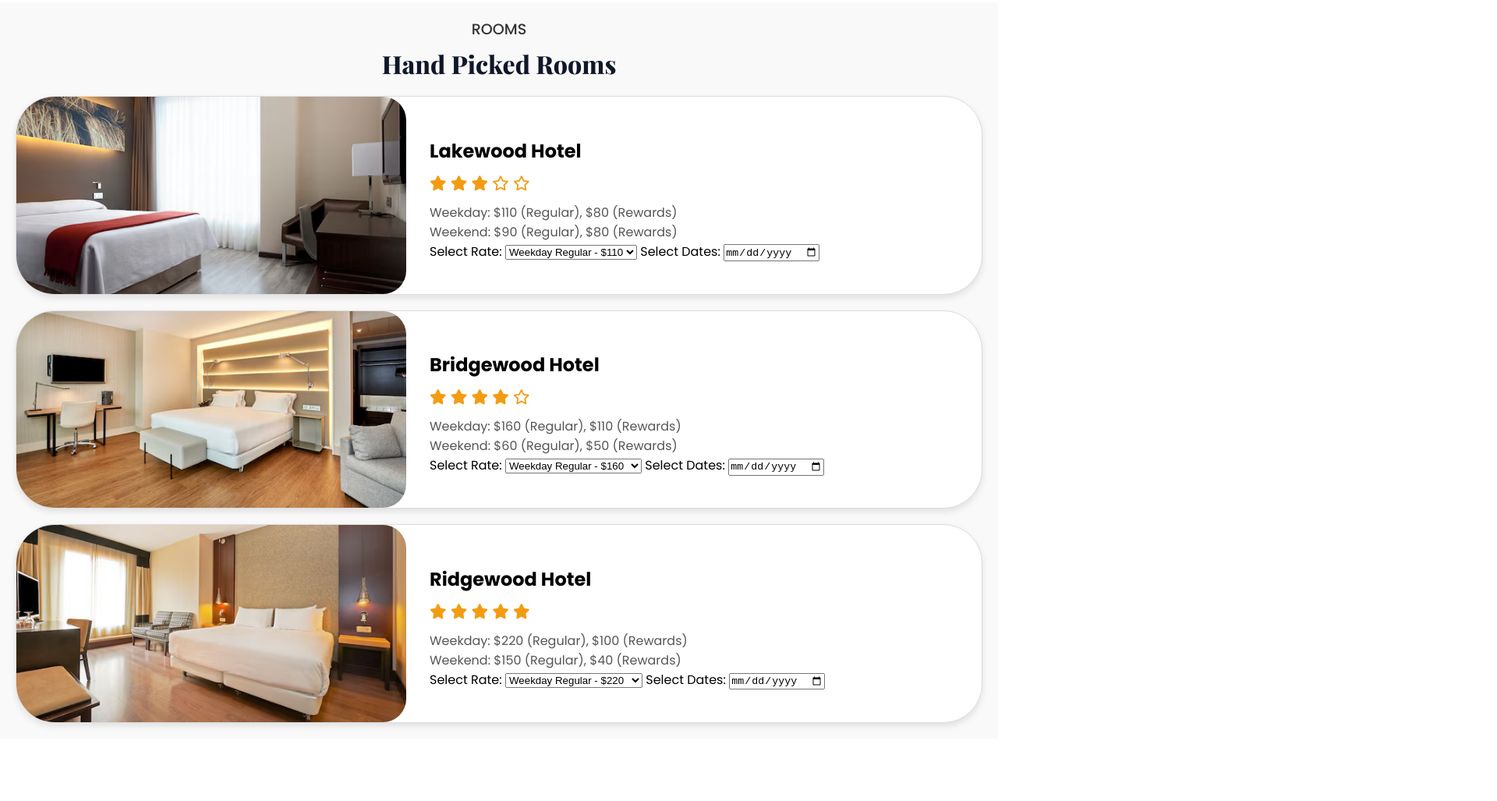
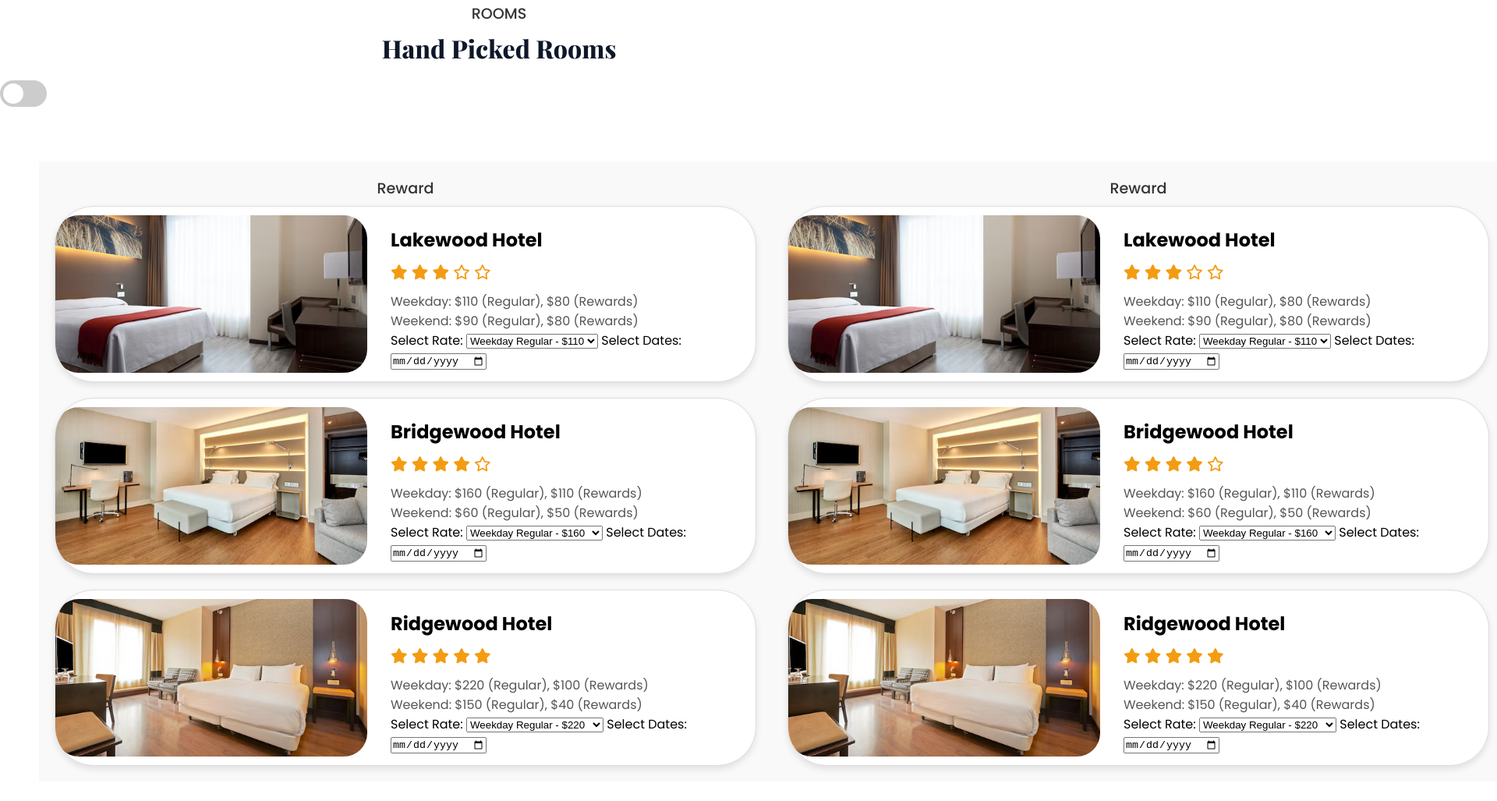
Before and after one commit to CarliCG/Desafio-Reservaci-n-de-Hoteles-Tipti, a website: page index.html in a window 1280 px wide. Shown: the part 956-1983 px from the top of the page at 78% size, 1920 px wide, since content can reach past the window. Before the commit the page ends 1903 px from the top, so only its background shows below. Drawn offline with nearby package versions, Linux system fonts and the light colour scheme.

Commit message:
Se añade una columna de las habitaciones de hotel, un toggle/falta hacer responsive las columnas

```diff
--- a/index.html
+++ b/index.html
@@ -11,6 +11,7 @@
     <title>Booking Hotel | Miami</title>
 </head>
 <!-- Barra de Navegacion Principal -->
+
 <body>
     <nav>
         <div class="nav__bar">
@@ -108,10 +109,18 @@
             </div>
         </div>
     </section>
+<!-- Contenedro de las habitaciones de hotel-->
+<div><p class="section-subheader">ROOMS</p>
+    <h2 class="section-header">Hand Picked Rooms</h2>
+    <label class="switch">
+        <input type="checkbox" id="toggleSwitch" onchange="toggleContent()">
+        <span class="slider"></span>
+    </label>
+</div>
+    <div class="container_hotel">
 
         <section class="hotel-cards">
-        <p class="section-subheader">ROOMS</p>
-        <h2 class="section-header">Hand Picked Rooms</h2>
+            <p class="section-subheader">Reward</p>
             <div class="hotel-grid">
                 <!-- Lakewood Hotel Card -->
                 <div class="hotel-card">
@@ -202,53 +211,102 @@
                 </div>
             </div>
         </section>
+        <!-- Lakewood Hotel Card Reward -->
+        <section class="hotel-cards">
+            <p class="section-subheader">Reward</p>
 
-    <!--
-    <header class="header" id="home">
-        <div class="section__container header__container">
-            <h1>The Perfect<br />Base For You</h1>
-            <button class="btn">Take A Tour</button>
+            <div class="hotel-grid">
+                <!-- Lakewood Hotel Card -->
+                <div class="hotel-card">
+                    <img src="assets/room3.jpg" alt="Lakewood Hotel" />
+                    <div class="hotel-details">
+                        <h4>Lakewood Hotel</h4>
+                        <div class="rating">
+                            <i class="fas fa-star"></i>
+                            <i class="fas fa-star"></i>
+                            <i class="fas fa-star"></i>
+                            <i class="far fa-star"></i>
+                            <i class="far fa-star"></i>
                         </div>
-    </header>
-
-    <section class="about" id="about">
-        <div class="section__container about__container">
-            <div class="about__grid">
-                <div class="about__image">
-                    <img src="assets/about-1.jpg" alt="about" />
-                </div>
-                <div class="about__card">
-                    <span><i class="ri-user-line"></i></span>
-                    <h4>Strong Team</h4>
-                    <p>
-                        Unlocking Hospitality Excellence And Ensures Your Perfect Stay
+                        <p class="price">
+                            Weekday: $110 (Regular), $80 (Rewards) <br>
+                            Weekend: $90 (Regular), $80 (Rewards)
                         </p>
-                </div>
-                <div class="about__image">
-                    <img src="assets/about-2.jpg" alt="about" />
-                </div>
-                <div class="about__card">
-                    <span><i class="ri-calendar-check-line"></i></span>
-                    <h4>Luxury Room</h4>
-                    <p>Experience Unrivaled Luxury at Our Exquisite Luxury Rooms</p>
+                        <!-- Selector de Tarifas -->
+                        <label for="lakewood-rate">Select Rate:</label>
+                        <select id="lakewood-rate" name="lakewood-rate">
+                            <option value="weekday-regular">Weekday Regular - $110</option>
+                            <option value="weekday-rewards">Weekday Rewards - $80</option>
+                            <option value="weekend-regular">Weekend Regular - $90</option>
+                            <option value="weekend-rewards">Weekend Rewards - $80</option>
+                        </select>
+                        <!-- Selector de Fechas -->
+                        <label for="lakewood-dates">Select Dates:</label>
+                        <input type="date" id="lakewood-dates" name="lakewood-dates" multiple>
                     </div>
                 </div>
-            <div class="about__content">
-                <p class="section__subheader">ABOUT US</p>
-                <h2 class="section__header">Discover Our Underground</h2>
-                <p class="section__description">
-                    Welcome to a hidden realm of extraordinary accommodations where
-                    luxury, comfort, and adventure converge. Our underground hotels
-                    offer an unparalleled escape from the ordinary, inviting you to
-                    explore a subterranean world of wonders.
+                <!-- Bridgewood Hotel Card -->
+                <div class="hotel-card">
+                    <img src="assets/room1.jpg" alt="Bridgewood Hotel" />
+                    <div class="hotel-details">
+                        <h4>Bridgewood Hotel</h4>
+                        <div class="rating">
+                            <i class="fas fa-star"></i>
+                            <i class="fas fa-star"></i>
+                            <i class="fas fa-star"></i>
+                            <i class="fas fa-star"></i>
+                            <i class="far fa-star"></i>
+                        </div>
+                        <p class="price">
+                            Weekday: $160 (Regular), $110 (Rewards) <br>
+                            Weekend: $60 (Regular), $50 (Rewards)
                         </p>
-                <button class="btn">Book Now</button>
+                        <!-- Selector de Tarifas -->
+                        <label for="bridgewood-rate">Select Rate:</label>
+                        <select id="bridgewood-rate" name="bridgewood-rate">
+                            <option value="weekday-regular">Weekday Regular - $160</option>
+                            <option value="weekday-rewards">Weekday Rewards - $110</option>
+                            <option value="weekend-regular">Weekend Regular - $60</option>
+                            <option value="weekend-rewards">Weekend Rewards - $50</option>
+                        </select>
+                        <!-- Selector de Fechas -->
+                        <label for="bridgewood-dates">Select Dates:</label>
+                        <input type="date" id="bridgewood-dates" name="bridgewood-dates" multiple>
+                    </div>
+                </div>
+                <!-- Ridgewood Hotel Card -->
+                <div class="hotel-card">
+                    <img src="assets/room2.jpg" alt="Ridgewood Hotel" />
+                    <div class="hotel-details">
+                        <h4>Ridgewood Hotel</h4>
+                        <div class="rating">
+                            <i class="fas fa-star"></i>
+                            <i class="fas fa-star"></i>
+                            <i class="fas fa-star"></i>
+                            <i class="fas fa-star"></i>
+                            <i class="fas fa-star"></i>
+                        </div>
+                        <p class="price">
+                            Weekday: $220 (Regular), $100 (Rewards) <br>
+                            Weekend: $150 (Regular), $40 (Rewards)
+                        </p>
+                        <!-- Selector de Tarifas -->
+                        <label for="ridgewood-rate">Select Rate:</label>
+                        <select id="ridgewood-rate" name="ridgewood-rate">
+                            <option value="weekday-regular">Weekday Regular - $220</option>
+                            <option value="weekday-rewards">Weekday Rewards - $100</option>
+                            <option value="weekend-regular">Weekend Regular - $150</option>
+                            <option value="weekend-rewards">Weekend Rewards - $40</option>
+                        </select>
+                        <!-- Selector de Fechas -->
+                        <label for="ridgewood-dates">Select Dates:</label>
+                        <input type="date" id="ridgewood-dates" name="ridgewood-dates" multiple>
+                    </div>
                 </div>
             </div>
         </section>
-
-
-
+    </div>
+    <!--
         <footer class="footer">
         <div class="section__container footer__container">
             <div class="footer__col">
--- a/main.js
+++ b/main.js
@@ -46,3 +46,18 @@ ScrollReveal().reveal(".news__card", {
   ...scrollRevealOption,
   interval: 500,
 });
+
+// Funcion del toggle
+function toggleContent() {
+  var column1 = document.getElementById('column1');
+  var column2 = document.getElementById('column2');
+  var switchToggle = document.getElementById('toggleSwitch');
+
+  if (switchToggle.checked) {
+      column1.style.display = 'none';
+      column2.style.display = 'block';
+  } else {
+      column1.style.display = 'block';
+      column2.style.display = 'none';
+  }
+}
--- a/styles.css
+++ b/styles.css
@@ -607,6 +607,12 @@ nav {
   text-align: center;
 }
 /* Cards Hotel Information */
+.container_hotel {
+  display: flex;
+  justify-content: space-between;
+  padding: 20px;
+  margin: 30px;
+}
 .hotel-cards {
   padding: 20px;
   background-color: #f9f9f9;
@@ -638,7 +644,7 @@ nav {
   background-color: #fff;
   border: 1px solid #ddd;
   border-radius: 8px;
-  width: 2100px; /* Tamaño fijo para pantallas grandes */
+  width: 900px; /* Tamaño fijo para pantallas grandes */
   max-width: 100%; /* Asegura que no se desborde en pantallas más pequeñas */
   box-shadow: 0 4px 8px rgba(0, 0, 0, 0.1);
   overflow: hidden;
@@ -647,7 +653,7 @@ nav {
 }
 
 .hotel-card img {
-  width: 500px; /* Ancho fijo para la imagen */
+  width: 400px; /* Ancho fijo para la imagen */
   height: auto; /* Ajusta la altura automáticamente para mantener la proporción */
   object-fit: cover;
   margin-right: 15px; /* Espacio entre la imagen y el contenido */
@@ -864,3 +870,95 @@ nav {
     font-size: 1.2rem; /* Reducir tamaño del texto del nombre del hotel */
   }
 }
+.switch {
+  position: relative;
+  display: inline-block;
+  width: 60px;
+  height: 34px;
+  margin-bottom: 20px;
+}
+
+.switch input {
+  opacity: 0;
+  width: 0;
+  height: 0;
+}
+
+.slider {
+  position: absolute;
+  cursor: pointer;
+  top: 0;
+  left: 0;
+  right: 0;
+  bottom: 0;
+  background-color: #ccc;
+  transition: .4s;
+  border-radius: 34px;
+}
+
+.slider:before {
+  position: absolute;
+  content: "";
+  height: 26px;
+  width: 26px;
+  border-radius: 50%;
+  left: 4px;
+  bottom: 4px;
+  background-color: white;
+  transition: .4s;
+}
+
+input:checked + .slider {
+  background-color: #2196F3;
+}
+
+input:checked + .slider:before {
+  transform: translateX(26px);
+}
+
+.column {
+  width: 100%;
+  max-width: 300px;
+  padding: 20px;
+  border: 1px solid #ddd;
+  box-shadow: 0 0 10px rgba(0, 0, 0, 0.1);
+  margin: 10px;
+}
+
+/* Responsive Styles */
+@media (max-width: 768px) {
+  .container {
+      padding: 10px;
+  }
+
+  .switch {
+      width: 50px;
+      height: 28px;
+  }
+
+  .slider:before {
+      height: 22px;
+      width: 22px;
+  }
+
+  .column {
+      max-width: 100%;
+  }
+}
+
+@media (max-width: 480px) {
+  .switch {
+      width: 40px;
+      height: 24px;
+  }
+
+  .slider:before {
+      height: 18px;
+      width: 18px;
+  }
+
+  .column {
+      padding: 15px;
+      margin: 5px;
+  }
+}
```
Lines whose indentation alone changed are shown as unchanged.
